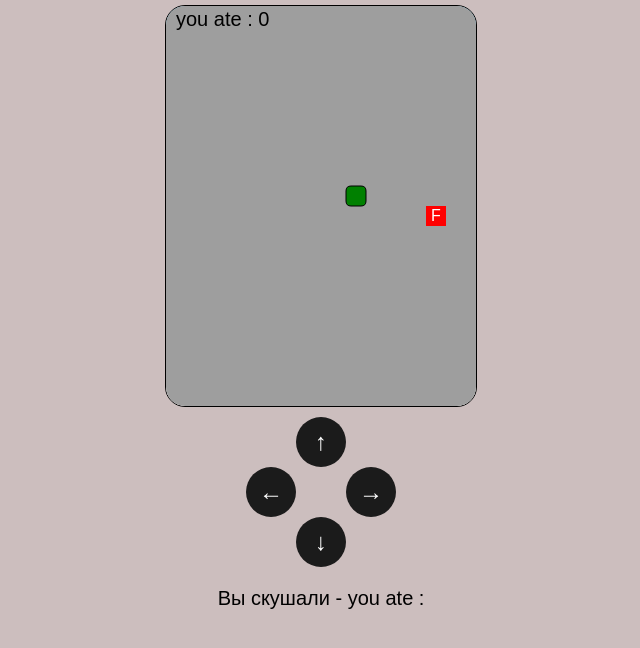
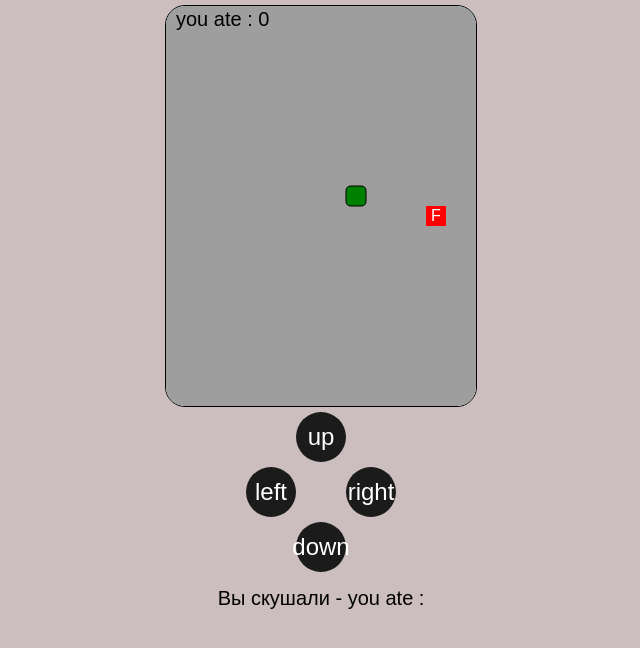
Before and after one commit to vismyfriend/Snake-November-7-2024, a plain HTML site: page index.html in a window 1280 px wide. Shown: the whole page, without its empty margins (319-959 px from the left). Drawn offline with Linux system fonts and the light colour scheme.

Commit message:
buttons fixed

```diff
--- a/index.html
+++ b/index.html
@@ -11,12 +11,12 @@
 <body>
     <canvas id="gameCanvas" width="310" height="400"></canvas>
     <div id="controls">
-        <button class="direction-button" id="up">↑</button>
+        <button class="direction-button" id="up">up</button>
         <div class="horizontal-controls">
-            <button class="direction-button" id="left">←</button>
-            <button class="direction-button" id="right">→</button>
+            <button class="direction-button" id="left">left</button>
+            <button class="direction-button" id="right">right</button>
         </div>
-        <button class="direction-button" id="down">↓</button>
+        <button class="direction-button" id="down">down</button>
     </div>
     <div id="letterContainer">Вы скушали - you ate :
 
--- a/styles.css
+++ b/styles.css
@@ -1,5 +1,4 @@
 @import url(./vendor/normalize.css);
-
 body {
     font-family: Arial, sans-serif;
     display: flex;
@@ -19,18 +18,15 @@ canvas {
     font-size: 20px;
 }
 #controls {
-    margin: 10px;
-    position: relative; /* Позволяет позиционировать кнопки */
-    width: 150px; /* Ширина контейнера */
-    height: 150px; /* Высота контейнера */
     display: flex;
-    justify-content: center; /* Центрирование горизонтальных кнопок */
-    align-items: center; /* Центрирование вертикальных кнопок */
-    text-align: center;
+    flex-direction: column; /* Вертикальное размещение */
+    align-items: center; /* Центрирование по горизонтали */
+}
+.horizontal-controls {
+    display: flex; /* Горизонтальное размещение кнопок в ряд */
 }
 .direction-button {
     background-color: #1b1b1b; /* Темный фон */
-
     color: white; /* Белый текст */
     border: none; /* Без границ */
     border-radius: 50%; /* Круглая форма */
@@ -39,7 +35,14 @@ canvas {
     font-size: 24px; /* Размер текста */
     cursor: pointer; /* Курсор при наведении */
     transition: background-color 0.3s; /* Плавный переход цвета фона */
-    position: absolute; /* Позволяет позиционировать кнопки */
+    display: flex; /* Используем flexbox для кнопок */
+    align-items: center; /* Центрируем текст по вертикали */
+    justify-content: center; /* Центрируем текст по горизонтали */
+    margin: 5px; /* Отступ между кнопками */
+}
+/* Увеличиваем отступ между горизонтальными кнопками */
+.horizontal-controls .direction-button {
+    margin: 0 25px; /* Установите нужное значение для отступа */
 }
 .direction-button:hover {
     background-color: #3b3b3b; /* Светлее при наведении */
@@ -47,24 +50,3 @@ canvas {
 .direction-button:active {
     background-color: #5b5b5b; /* Еще светлее при нажатии */
 }
-/* Позиционирование кнопок */
-#up {
-    top: 0; /* Выровнено по верхнему краю */
-    left: 50%; /* Центрировано по горизонтали */
-    transform: translateX(-50%); /* Центрирование по горизонтали */
-}
-#down {
-    bottom: 0; /* Выровнено по нижнему краю */
-    left: 50%; /* Центрировано по горизонтали */
-    transform: translateX(-50%); /* Центрирование по горизонтали */
-}
-#left {
-    left: 0; /* Выровнено по левому краю */
-    top: 50%; /* Центрировано по вертикали */
-    transform: translateY(-50%); /* Центрирование по вертикали */
-}
-#right {
-    right: 0; /* Выровнено по правому краю */
-    top: 50%; /* Центрировано по вертикали */
-    transform: translateY(-50%); /* Центрирование по вертикали */
-}
```
